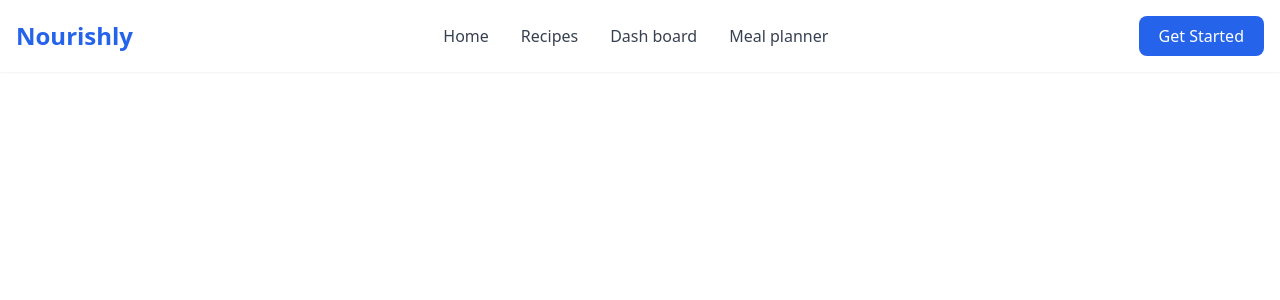
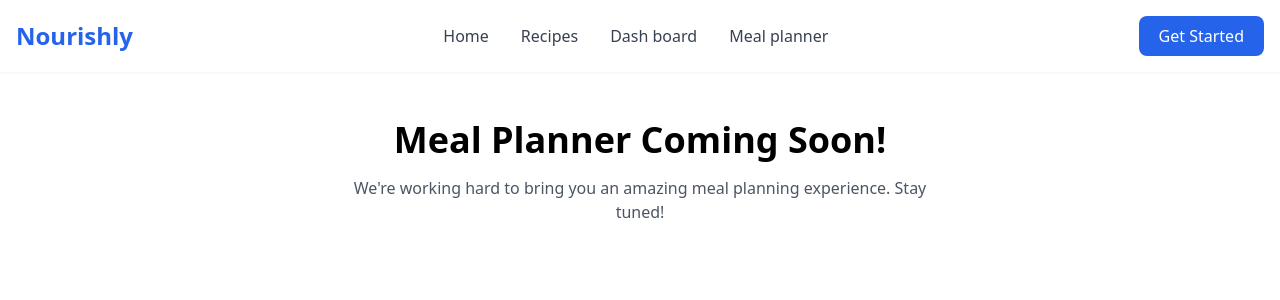
Before and after one commit to cs041-mealplanner/CS041-meal-planning-app, a React (Vite) app in the folder client/: page /mealplanner in a window 1280 px wide. Shown: the top 300 px of the page. Built offline with nearby package versions, Linux system fonts and the light colour scheme.

Commit message:
Added Basic Text to Meal Planner Page

```diff
--- a/client/src/App.jsx
+++ b/client/src/App.jsx
@@ -1,6 +1,7 @@
 import { BrowserRouter, Route, Routes } from "react-router-dom";
 import Navbar from "./components/Navbar";
 import Home from "./pages/Home";
+import MealPlanner from "./pages/MealPlanner";
 
 export default function App() {
   return (
@@ -12,6 +13,7 @@ export default function App() {
       {/* Pages */}
       <Routes>
         <Route path="/" element={<Home />} />
+        <Route path="/mealplanner" element={<MealPlanner />} />
       </Routes>
     </BrowserRouter>
   );
--- /dev/null
+++ b/client/src/pages/MealPlanner.jsx
@@ -0,0 +1,13 @@
+
+export default function MealPlanner() {
+    return (
+        <div className="px-8 py-12">
+            <section className="text-center">
+                <h1 className="text-4xl font-bold mb-4">Meal Planner Coming Soon!</h1>
+                <p className="text-gray-600 max-w-xl mx-auto">
+                    We're working hard to bring you an amazing meal planning experience. Stay tuned!
+                </p>
+            </section>
+        </div>
+    );
+}
```
